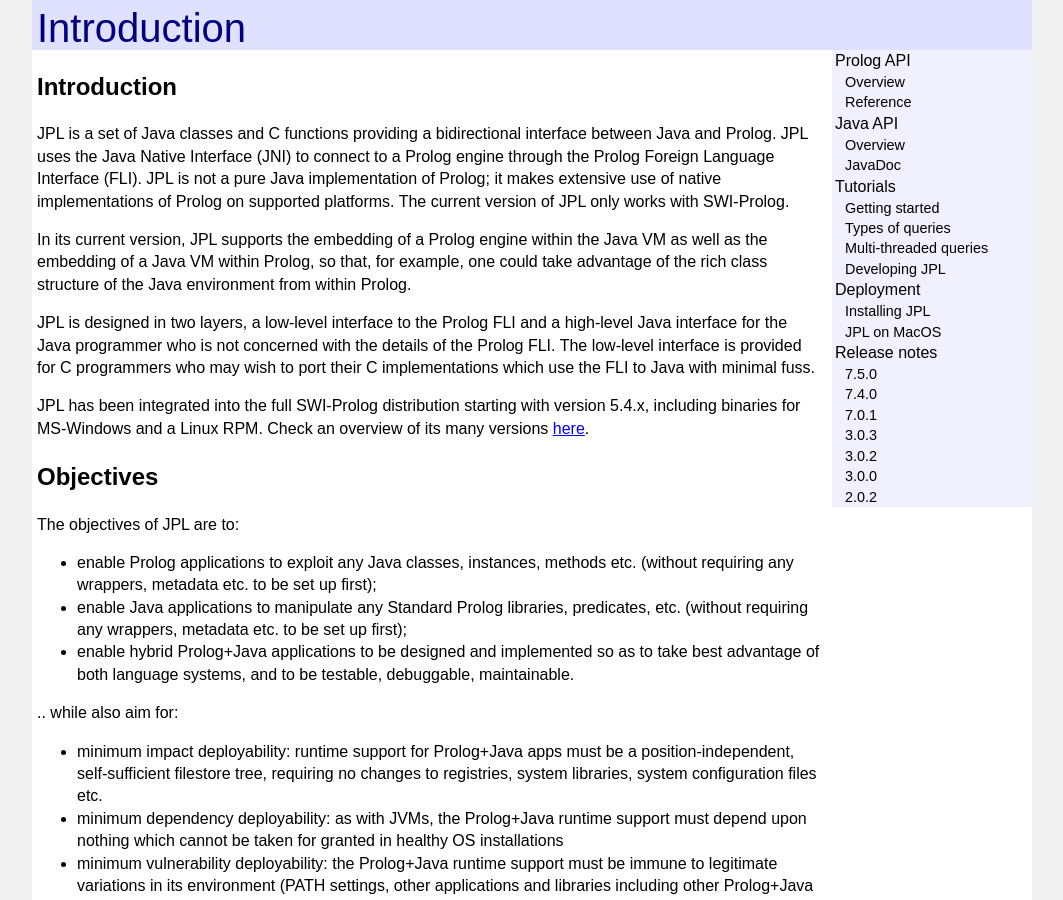
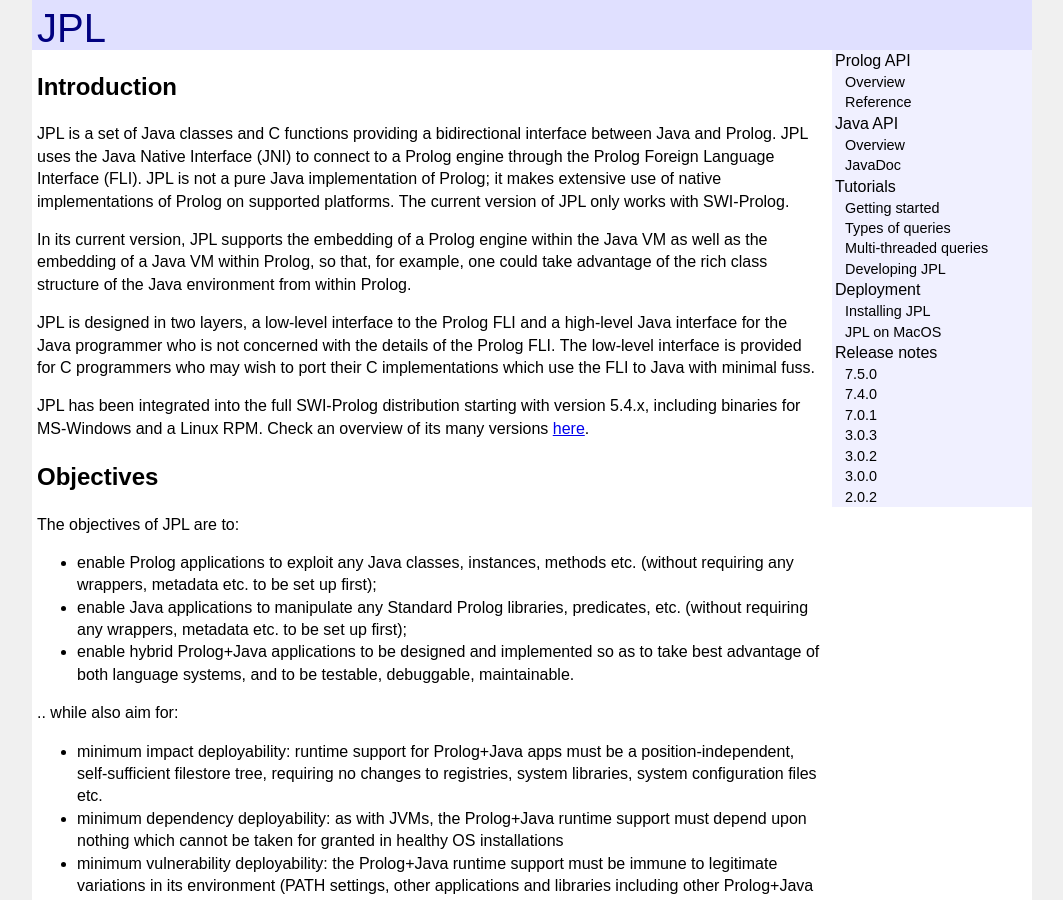
Before and after one commit to anionic/jpl-nav, a Jekyll site: the page built from docs/index.md, in a window 1280 px wide and 900 px high. Shown: the whole window, without its empty margins (108-1171 px from the left). Built offline with Jekyll 4.4.1, drawn with Linux system fonts in a browser that asks for light colours; our own code applies the rules of GitHub Pages for plain Markdown files.

Commit message:
Update index.md

```diff
--- a/docs/index.md
+++ b/docs/index.md
@@ -1,3 +1,5 @@
+# JPL
+
 ## Introduction
 
 JPL is a set of Java classes and C functions providing a bidirectional interface between Java and Prolog.  JPL uses the Java Native Interface (JNI) to connect to a Prolog engine through the Prolog Foreign Language Interface (FLI).  JPL is not a pure Java implementation of Prolog; it makes extensive use of native implementations of Prolog on supported platforms.  The current version of JPL only works with SWI-Prolog.
```
